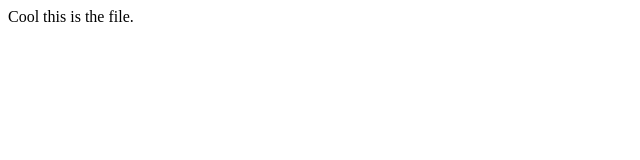
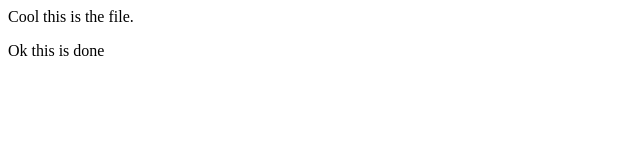
Before and after one commit to sarfaraz-ansari-21/git-testing, a plain HTML site: page index.html in a window 1280 px wide. Shown: the full height of the page, 0-640 px from the left. Drawn offline with Linux system fonts and the light colour scheme.

Commit message:
changes to index in realwork branch

```diff
--- a/index.html
+++ b/index.html
@@ -1,10 +1,11 @@
 <html>
 <head>
-<title>Awesome</title>
+<title>Awesome Title</title>
 </head>
 
 <Body>
 Cool this is the file.
+<p>Ok this is done</p>
 
 </Body>
 
```
